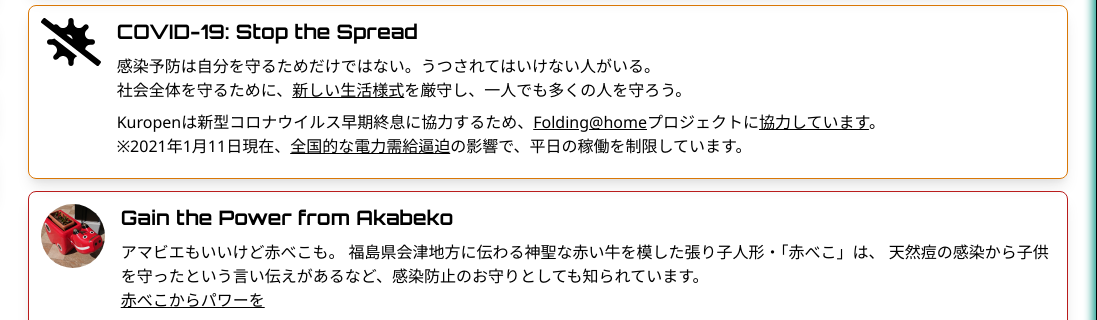
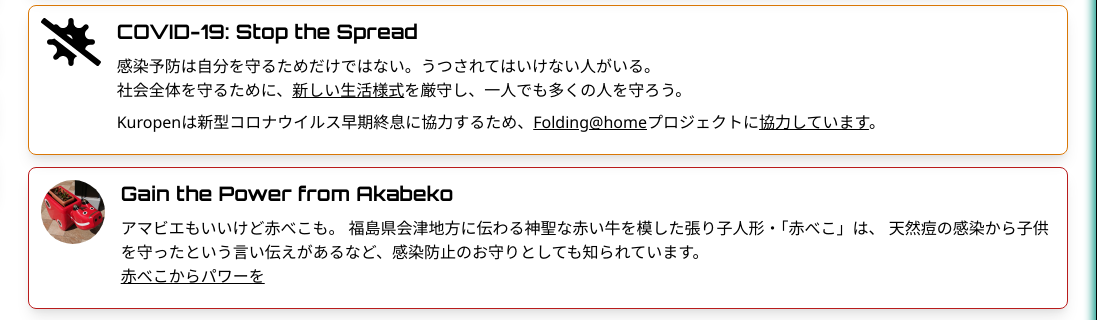
Before and after one commit to kuropen/penguinone-2020, a Gatsby site: page / in a window 1280 px wide. Shown: the part 202-522 px from the top of the page, 183-1280 px from the left. Built offline with nearby package versions, Linux system fonts and the light colour scheme; Gatsby itself is replaced by a stand-in of ours; what @prismicio/gatsby-source-prismic-graphql would draw is missing.

Commit message:
Power saving notice removed

```diff
--- a/src/components/top/stopTheSpread.js
+++ b/src/components/top/stopTheSpread.js
@@ -19,10 +19,7 @@ export default () => {
         Kuropenは新型コロナウイルス早期終息に協力するため、
         <a href="https://foldingathome.org/" target="_blank" rel="noopener noreferrer">Folding@home</a>
         プロジェクトに
-        <a href="https://stats.foldingathome.org/donor/Kuropen" target="_blank" rel="noopener noreferrer">協力しています</a>。<br />
-        ※2021年1月11日現在、
-        <a href="https://www.tepco.co.jp/pg/company/press-information/press/2021/1569577_8616.html" target="_blank" rel="noopener noreferrer">全国的な電力需給逼迫</a>
-        の影響で、平日の稼働を制限しています。
+        <a href="https://stats.foldingathome.org/donor/Kuropen" target="_blank" rel="noopener noreferrer">協力しています</a>。
       </p>
     </Iconbox>
   );
```
